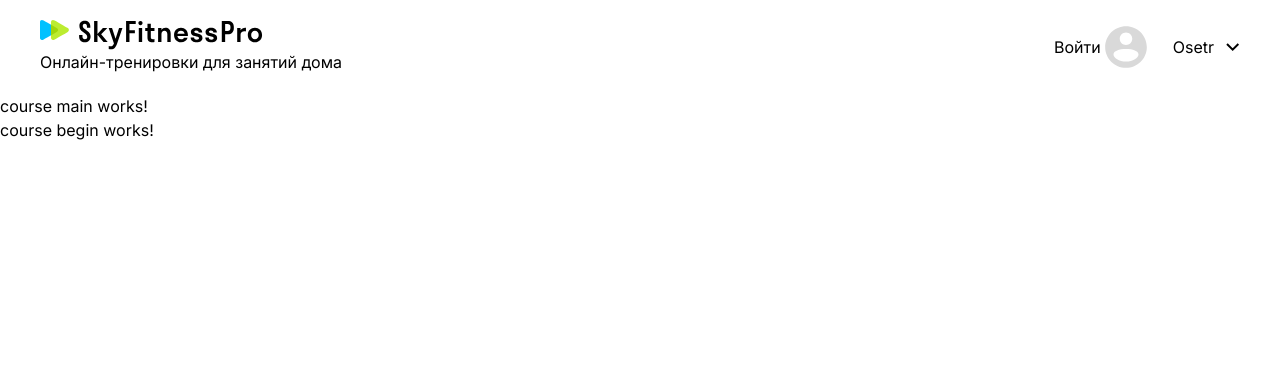
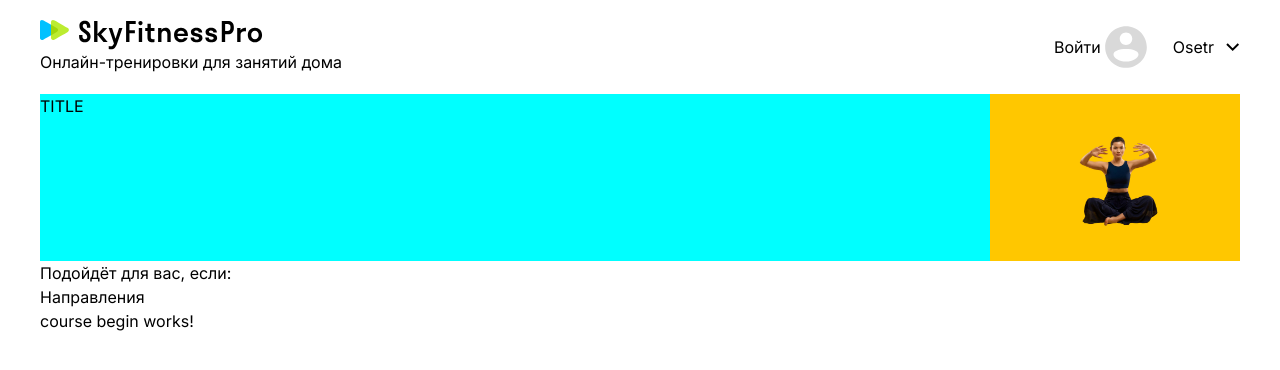
Before and after one commit to oso4lq/fitness_app, a Next.js app: page /course in a window 1280 px wide. Shown: the top 370 px of the page. Built offline with nearby package versions, Linux system fonts and the light colour scheme.

Commit message:
global styles agjustments, img folder, course page

```diff
--- a/src/app/globals.css
+++ b/src/app/globals.css
@@ -24,6 +24,7 @@ body {
       rgb(var(--background-end-rgb))
     )
     rgb(var(--background-start-rgb));
+  padding: 20px 40px;
 }
 
 @layer utilities {
--- /dev/null
+++ b/src/components/Activity/Activity.module.css
@@ -0,0 +1,6 @@
+.activity {
+    display: flex;
+    flex-direction: row;
+    justify-content: space-between;
+    background: aqua;
+}
--- /dev/null
+++ b/src/components/Activity/Activity.tsx
@@ -0,0 +1,22 @@
+import classNames from "classnames";
+import styles from "./Activity.module.css";
+import Image from "next/image";
+
+export default function Activity() {
+    // logic
+
+
+    return (
+        <div className={styles.activity}>
+            <h1>TITLE</h1>
+            <Image
+                width={250}
+                height={150}
+                className={styles.activityImg}
+                src="/img/yoga.jpg"
+                alt="yoga"
+            />
+        </div>
+
+    )
+}
--- /dev/null
+++ b/src/components/Activity/index.tsx
@@ -0,0 +1 @@
+export { default as Activity } from "./Activity"
--- a/src/components/CourseMain/CourseMain.tsx
+++ b/src/components/CourseMain/CourseMain.tsx
@@ -1,14 +1,24 @@
 import classNames from "classnames";
 import styles from "./CourseMain.module.css";
+import { Activity } from "@/components/Activity";
 
 export default function CourseMain() {
     // logic
 
-
     return (
         <>
-            <p>course main works!</p>
-            {/* <h1>Подойдёт для вас, если:</h1> */}
+            <div className={styles.courseMainBox}>
+
+                <Activity />
+                <h2>Подойдёт для вас, если:</h2>
+                <div>
+                    <div></div>
+                    <div></div>
+                    <div></div>
+                </div>
+                <h2>Направления</h2>
+                <div></div>
+            </div>
         </>
     )
 }
--- a/src/components/Header/Header.module.css
+++ b/src/components/Header/Header.module.css
@@ -2,7 +2,8 @@
     display: flex;
     flex-direction: row;
     justify-content: space-between;
-    padding: 20px 40px;
+    /* padding: 20px 40px; */
+    margin-bottom: 20px;
 }
 
 .header__title {
```
Also changed, not shown: public/img/runner.png (added), public/img/yoga.jpg (added), src/lib/data.json (renamed from src/store/data.json), src/lib/readme.md (deleted), src/store/readme.md (added).
